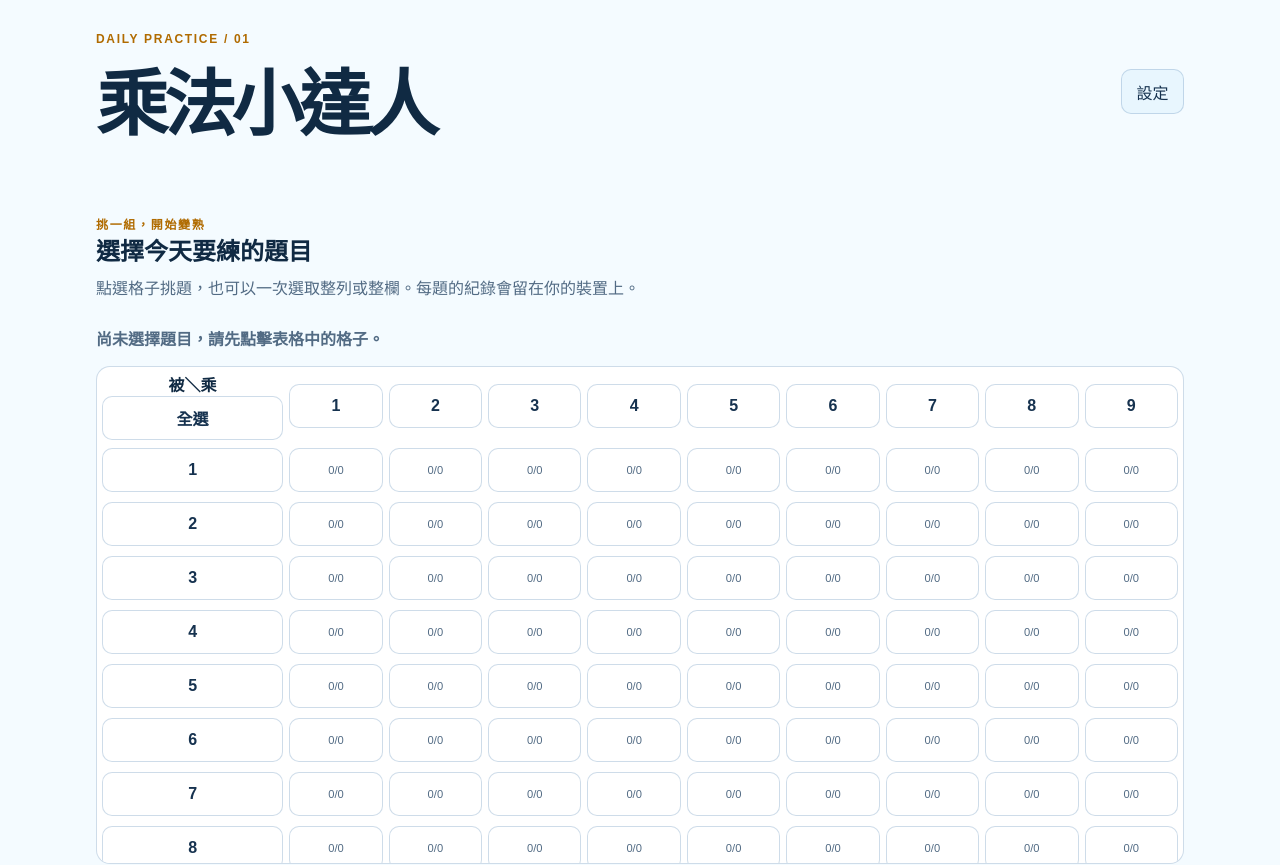
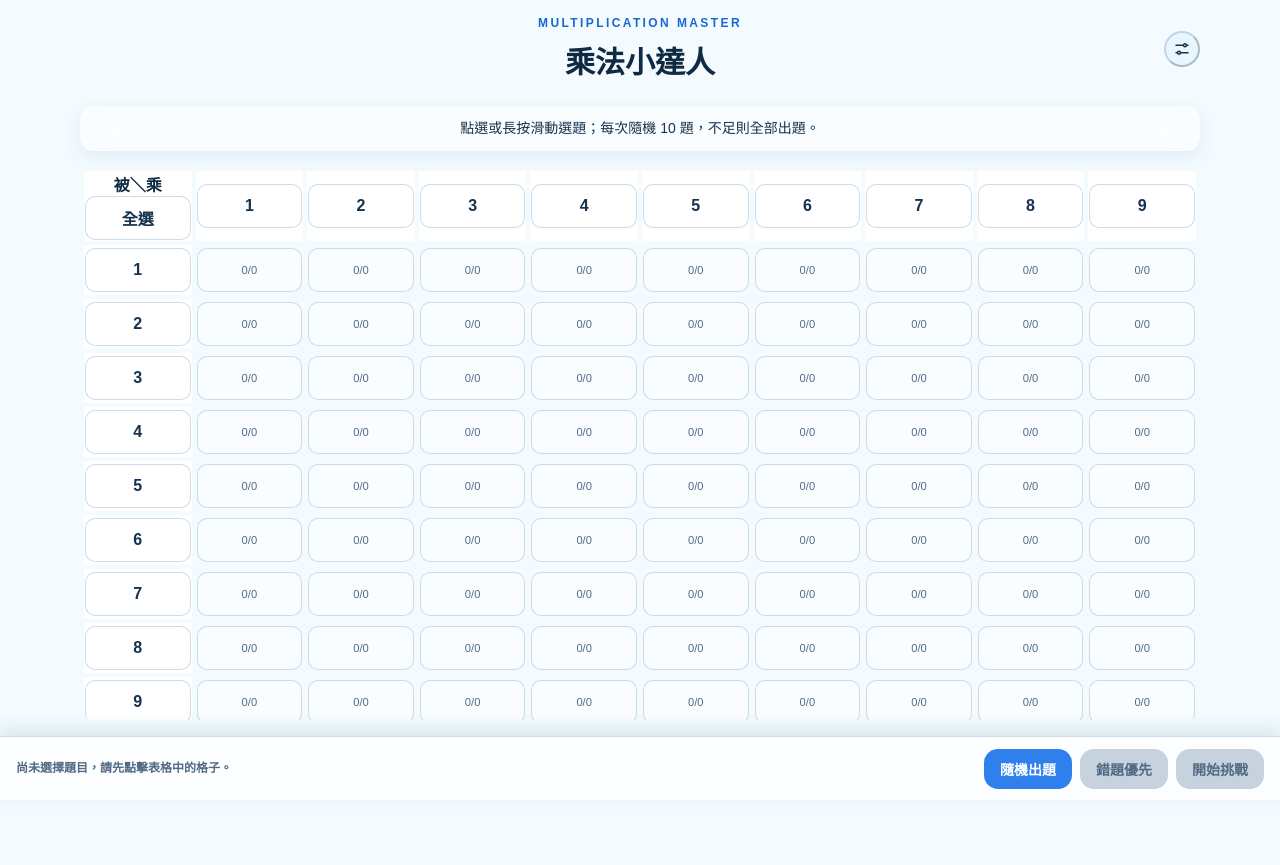
Before and after one commit to sjenwork/multiplication-table, a Svelte app: page / in a window 1280 px wide. Shown: the top 865 px of the page. After the commit the page ends 800 px from the top, so only its background shows below. Built offline with nearby package versions, Linux system fonts and the light colour scheme.

Commit message:
fix: restore selection page layout parity

```diff
--- a/src/components/ActionBar.svelte
+++ b/src/components/ActionBar.svelte
@@ -1,25 +1,27 @@
 <script lang="ts">
   export let hasSelection = false;
+  export let status = '';
   export let onStart: () => void = () => undefined;
   export let onRandom: () => void = () => undefined;
   export let hasWrongAnswers = false;
   export let onWrongFirst: () => void = () => undefined;
-  export let onInvert: () => void = () => undefined;
-  export let onSettings: () => void = () => undefined;
 </script>
 
 <div class="action-bar" role="toolbar" aria-label="題目操作">
-  <button type="button" aria-label="開始挑戰" disabled={!hasSelection} onclick={onStart}>開始挑戰</button>
-  <button type="button" aria-label="錯題優先" disabled={!hasWrongAnswers} onclick={onWrongFirst}>錯題優先</button>
-  <button type="button" aria-label="隨機出題" onclick={onRandom}>隨機出題</button>
-  <button type="button" aria-label="反選題目" onclick={onInvert}>反選</button>
-  <button type="button" aria-label="設定" onclick={onSettings}>設定</button>
+  <p class="selection-status" role="status" aria-live="polite">{status}</p>
+  <div class="action-buttons">
+    <button class="ds-primary" type="button" aria-label="隨機出題" onclick={onRandom}>隨機出題</button>
+    <button class="ds-accent" type="button" aria-label="錯題優先" disabled={!hasWrongAnswers} onclick={onWrongFirst}>錯題優先</button>
+    <button class="ds-primary" type="button" aria-label="開始挑戰" disabled={!hasSelection} onclick={onStart}>開始挑戰</button>
+  </div>
 </div>
 
 <style>
-  .action-bar { display: flex; flex-wrap: nowrap; gap: 0.5rem; margin-top: 1rem; overflow-x: auto; padding-bottom: 0.25rem; }
-  .action-bar button { flex: 0 0 auto; white-space: nowrap; }
-  button { border: 0; border-radius: var(--ds-radius-sm); padding: 0.7rem 1rem; background: var(--ds-brand); color: var(--ds-on-brand); font: inherit; font-weight: 700; cursor: pointer; }
+  .action-bar { position: fixed; right: 0; bottom: 0; left: 0; z-index: 5; display: flex; align-items: center; gap: 0.5rem; min-height: 4rem; box-sizing: border-box; padding-top: 0.625rem; padding-right: max(0.5rem, env(safe-area-inset-right)); padding-bottom: calc(0.625rem + env(safe-area-inset-bottom)); padding-left: max(0.5rem, env(safe-area-inset-left)); border-top: 1px solid var(--ds-border); background: var(--ds-surface-strong); box-shadow: 0 -6px 18px var(--ds-shadow-color); backdrop-filter: blur(18px) saturate(135%); -webkit-backdrop-filter: blur(18px) saturate(135%); }
+  .selection-status { flex: 1 1 auto; min-width: 0; margin: 0; color: var(--ds-text-muted); font-size: 0.75rem; font-weight: 600; line-height: 1.25; }
+  .action-buttons { display: flex; flex: 0 0 auto; gap: 0.5rem; overflow-x: auto; }
+  .action-buttons button { flex: 0 0 auto; white-space: nowrap; border: 0; border-radius: var(--ds-radius-md); padding: 0.625rem 0.75rem; font: inherit; font-size: 0.875rem; font-weight: 700; cursor: pointer; }
   button:disabled { background: var(--ds-disabled); cursor: not-allowed; }
   button:focus-visible { outline: 3px solid var(--ds-focus); outline-offset: 2px; }
+  @media (min-width: 40rem) { .action-bar { padding-right: max(1rem, env(safe-area-inset-right)); padding-left: max(1rem, env(safe-area-inset-left)); } .action-buttons button { padding-right: 1rem; padding-left: 1rem; } }
 </style>
--- a/src/components/SelectionGrid.svelte
+++ b/src/components/SelectionGrid.svelte
@@ -59,8 +59,7 @@
   }
 </script>
 
-<div class="selection-grid-wrap" data-selection-scroll>
-  <table class="selection-grid" role="grid" aria-label="九九乘法選題表" onpointerup={endPointer} onpointercancel={endPointer}>
+<table class="selection-grid" role="grid" aria-label="九九乘法選題表" onpointerup={endPointer} onpointercancel={endPointer}>
     <thead>
       <tr>
         <th scope="col" class:active={allSelected} class="corner"><span aria-label="被＼乘">被＼乘</span><button type="button" aria-label="全選所有題目" aria-pressed={allSelected} onclick={() => onAll(!allSelected)}>{allSelected ? '取消全選' : '全選'}</button></th>
@@ -88,16 +87,15 @@
         </tr>
       {/each}
     </tbody>
-  </table>
-</div>
+ </table>
 
 <style>
-  .selection-grid-wrap { overflow: auto; max-height: min(62vh, 38rem); border: 1px solid var(--ds-border); border-radius: var(--ds-radius-md); background: var(--ds-table-surface); padding-bottom: env(safe-area-inset-bottom); }
-  .selection-grid { border-collapse: separate; border-spacing: 0.25rem; width: 100%; min-width: 34rem; text-align: center; }
+  .selection-grid { border-collapse: separate; border-spacing: 0.25rem; width: 100%; min-width: 40.625rem; table-layout: fixed; text-align: center; }
   th, td { min-width: 3rem; height: 3rem; }
   th { font-weight: 700; }
   .corner, .row-heading { position: sticky; left: 0; z-index: 2; color: var(--ds-factor-one); background: var(--ds-table-surface); }
   thead th { position: sticky; top: 0; z-index: 3; background: var(--ds-table-surface); color: var(--ds-factor-two); }
+  thead .corner { z-index: 4; }
   .corner { color: var(--ds-text-strong); } th.active { background: var(--ds-brand-soft); } th.active button { border-color: var(--ds-brand-strong); }
   button { border: 1px solid var(--ds-border); border-radius: var(--ds-radius-sm); background: var(--ds-surface); color: var(--ds-text); min-width: 100%; min-height: 2.75rem; cursor: pointer; font: inherit; user-select: none; touch-action: manipulation; }
   td button { background: var(--ds-surface); }
--- a/src/routes/HomePage.svelte
+++ b/src/routes/HomePage.svelte
@@ -2,7 +2,7 @@
   import { onMount } from 'svelte';
   import ActionBar from '../components/ActionBar.svelte';
   import SelectionGrid from '../components/SelectionGrid.svelte';
-  import { invertSelection, selectAll, toggleColumn, toggleKey, toggleRow } from '../domain/selection';
+  import { selectAll, toggleColumn, toggleKey, toggleRow } from '../domain/selection';
   import { questionBank, type Factor } from '../domain/question';
   import { DEFAULT_STATE, migrateState, parseState, serializeState, STORAGE_KEY, type AppState } from '../domain/state';
   import { startWrongQuiz } from '../application/quiz-session';
@@ -67,15 +67,15 @@
 
 <main class="home-page" aria-labelledby="migration-title">
   <header class="page-header">
-    <div><p class="eyebrow">DAILY PRACTICE / 01</p><h1 id="migration-title">乘法小達人</h1></div>
-    <button class="ds-secondary" type="button" aria-label="設定" onclick={() => settingsOpen = true}>設定</button>
+    <div class="brand-lockup"><p class="eyebrow">MULTIPLICATION MASTER</p><h1 id="migration-title">乘法小達人</h1></div>
+    <button class="icon-button ds-secondary" type="button" aria-label="開啟設定" onclick={() => settingsOpen = true}>
+      <svg viewBox="0 0 24 24" aria-hidden="true"><path d="M4 7h10M18 7h2M4 17h2M10 17h10"/><circle cx="16" cy="7" r="2"/><circle cx="8" cy="17" r="2"/></svg>
+    </button>
   </header>
-  <section class="intro" aria-labelledby="selection-title">
-    <p class="kicker">挑一組，開始變熟</p>
-    <h2 id="selection-title">選擇今天要練的題目</h2>
-    <p>點選格子挑題，也可以一次選取整列或整欄。每題的紀錄會留在你的裝置上。</p>
+  <section class="instruction ds-surface" aria-label="選題說明">
+    點選或長按滑動選題；每次隨機 10 題，不足則全部出題。
   </section>
-  <p role="status" aria-live="polite">{status}</p>
+  <div class="selection-scroll" data-selection-scroll aria-label="九九乘法表，可上下左右捲動；長按格子後滑動可批次選題">
     <SelectionGrid
       selected={state.selected}
       records={state.records}
@@ -84,28 +84,33 @@
       onColumn={(column: Factor) => updateSelection(toggleColumn(state.selected, column))}
       onAll={(selected: boolean) => updateSelection(selectAll(state.selected, selected))}
     />
-  <ActionBar hasSelection={hasSelection} hasWrongAnswers={hasWrongAnswers} onStart={startChallenge} onRandom={randomQuiz} onWrongFirst={wrongFirstQuiz} onInvert={() => updateSelection(invertSelection(state.selected))} onSettings={() => settingsOpen = true} />
+  </div>
+  <ActionBar status={status} hasSelection={hasSelection} hasWrongAnswers={hasWrongAnswers} onStart={startChallenge} onRandom={randomQuiz} onWrongFirst={wrongFirstQuiz} />
 </main>
 
 {#if settingsOpen}
   <div class="modal-backdrop ds-modal-backdrop" role="presentation" onclick={(event) => event.target === event.currentTarget && (settingsOpen = false)}>
     <dialog open class="settings-modal ds-modal-surface" aria-labelledby="settings-title">
-      <div class="modal-heading"><h2 id="settings-title">設定</h2><button class="ds-secondary" type="button" aria-label="關閉設定" onclick={() => settingsOpen = false}>關閉</button></div>
+      <div class="modal-heading"><h2 id="settings-title">設定</h2><button class="icon-button ds-secondary" type="button" aria-label="關閉設定" onclick={() => settingsOpen = false}><svg viewBox="0 0 24 24" aria-hidden="true"><path d="m6 6 12 12M18 6 6 18"/></svg></button></div>
       <fieldset><legend>主題</legend><button class="ds-theme-choice" type="button" aria-label="淺色主題" aria-pressed={state.theme === 'light'} onclick={() => changeTheme('light')}>淺色</button><button class="ds-theme-choice" type="button" aria-label="深色主題" aria-pressed={state.theme === 'dark'} onclick={() => changeTheme('dark')}>深色</button></fieldset>
-      <div class="settings-actions"><button class="ds-secondary" type="button" aria-label="匯出紀錄" onclick={exportRecords}>匯出紀錄</button><button class="ds-danger" type="button" aria-label="清除資料" onclick={clearState}>清除資料</button></div>
+      <div class="settings-actions"><button class="ds-secondary" type="button" aria-label="匯出紀錄" onclick={exportRecords}>匯出成績統計紀錄（CSV）</button><button class="ds-danger" type="button" aria-label="清除資料" onclick={clearState}>清除所有練習紀錄</button></div>
     </dialog>
   </div>
 {/if}
 
 <style>
-  .home-page { max-width: 68rem; margin: 0 auto; padding: 2rem 1rem 4rem; }
+  .home-page { box-sizing: border-box; display: flex; flex-direction: column; width: min(100%, 72rem); height: 100svh; min-height: 0; margin: 0 auto; padding: max(1rem, env(safe-area-inset-top)) max(1rem, env(safe-area-inset-right)) calc(5rem + env(safe-area-inset-bottom)) max(1rem, env(safe-area-inset-left)); overflow: hidden; }
   .page-header, .modal-heading { display: flex; align-items: center; justify-content: space-between; gap: 1rem; }
-  .eyebrow, .kicker { margin: 0; color: var(--ds-factor-two); font-size: 0.75rem; font-weight: 800; letter-spacing: 0.14em; }
-  h1, h2, p { margin-top: 0; } h1 { margin-bottom: 0; color: var(--ds-text-strong); font-size: clamp(2rem, 6vw, 4.5rem); letter-spacing: -0.06em; } h2 { margin-bottom: 0.5rem; color: var(--ds-text-strong); }
-  .intro { max-width: 40rem; margin: 4rem 0 1.5rem; } .intro p:last-child { color: var(--ds-text-muted); line-height: 1.7; }
-  .page-header button, .modal-heading button, fieldset button, .settings-actions button { border: 1px solid var(--ds-border-strong); border-radius: var(--ds-radius-sm); padding: 0.6rem 0.9rem; background: var(--ds-surface); color: var(--ds-text); font: inherit; cursor: pointer; }
-  [role="status"] { color: var(--ds-text-muted); font-weight: 700; }
+  .page-header { position: relative; flex: 0 0 auto; justify-content: center; margin-bottom: 1.5rem; text-align: center; }
+  .brand-lockup { min-width: 0; }
+  .eyebrow { margin: 0 0 0.5rem; color: var(--ds-brand-strong); font-size: 0.75rem; font-weight: 700; letter-spacing: 0.2em; }
+  h1, h2, p { margin-top: 0; } h1 { margin-bottom: 0; color: var(--ds-text-strong); font-size: clamp(1.5rem, 4vw, 1.875rem); font-weight: 800; } h2 { margin-bottom: 0.5rem; color: var(--ds-text-strong); }
+  .icon-button { display: inline-flex; width: 2.25rem; height: 2.25rem; align-items: center; justify-content: center; padding: 0; border-radius: 999px; }
+  .icon-button svg { width: 1.125rem; height: 1.125rem; fill: none; stroke: currentColor; stroke-linecap: round; stroke-linejoin: round; stroke-width: 1.8; }
+  .page-header > .icon-button { position: absolute; top: 50%; right: 0; transform: translateY(-50%); }
+  .instruction { flex: 0 0 auto; margin-bottom: 1rem; padding: 0.75rem 1rem; border-radius: var(--ds-radius-md); color: var(--ds-text); font-size: 0.875rem; line-height: 1.5; text-align: center; }
+  .selection-scroll { flex: 1 1 auto; min-height: 0; overflow: auto; isolation: isolate; border-radius: var(--ds-radius-md); padding-bottom: 0.5rem; overscroll-behavior: contain; }
   .modal-backdrop { position: fixed; inset: 0; z-index: 10; display: grid; place-items: center; padding: max(1rem, env(safe-area-inset-top)) max(1rem, env(safe-area-inset-right)) max(1rem, env(safe-area-inset-bottom)) max(1rem, env(safe-area-inset-left)); background: var(--ds-shadow-color); }
   .settings-modal { width: min(100%, 28rem); padding: 1.25rem; color: var(--ds-text); }
-  fieldset { display: flex; gap: 0.5rem; margin: 1.25rem 0; border: 0; padding: 0; } legend { width: 100%; margin-bottom: 0.5rem; font-weight: 800; } .settings-actions { display: flex; gap: 0.5rem; }
+  fieldset { display: flex; gap: 0.5rem; margin: 1.25rem 0; border: 0; padding: 0; } legend { width: 100%; margin-bottom: 0.5rem; font-weight: 800; } .settings-actions { display: grid; gap: 0.75rem; } .settings-actions button { width: 100%; text-align: left; }
 </style>
```
Also changed, not shown: 1 other file (tests, documents, lock files or other folders). Lines whose indentation alone changed are shown as unchanged.
